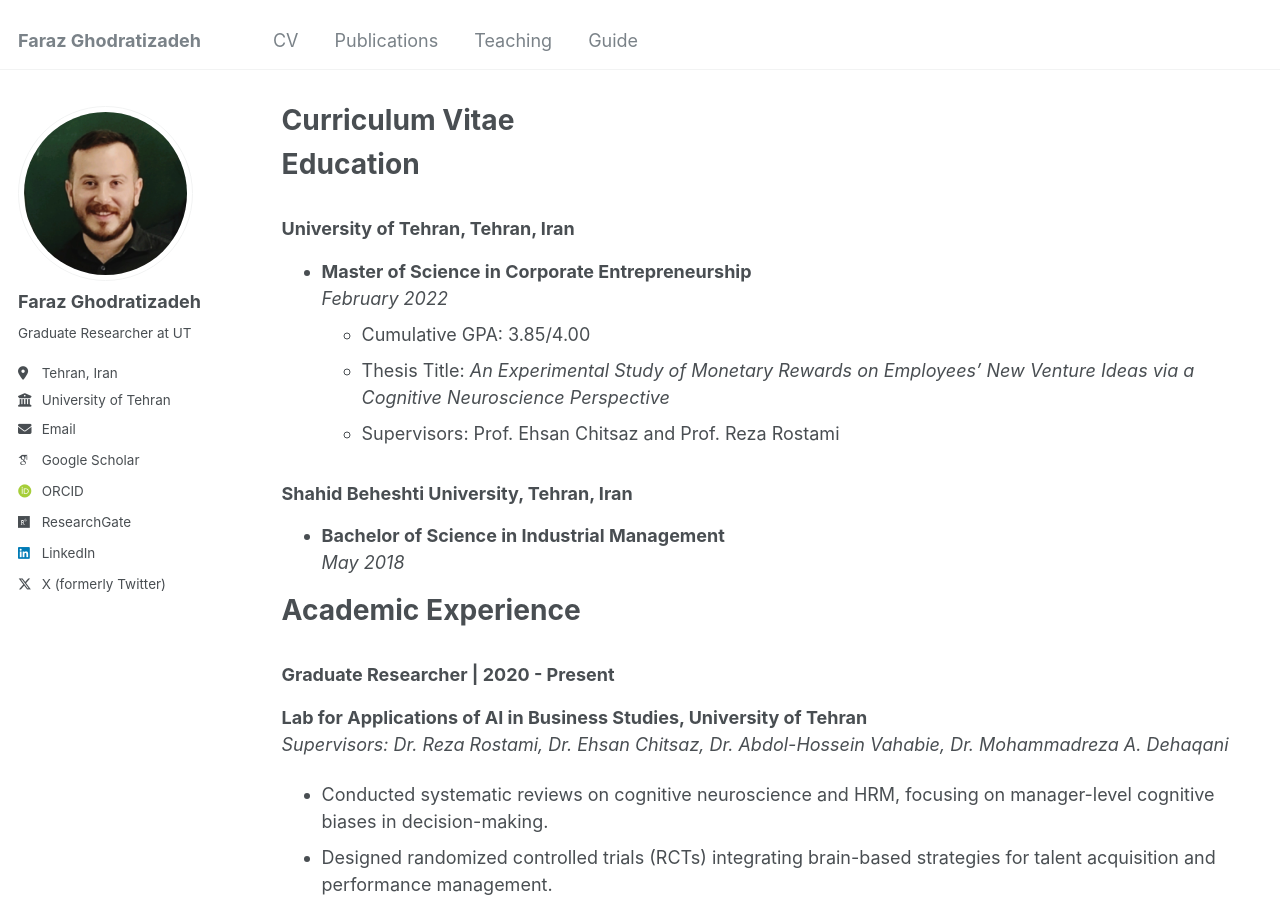
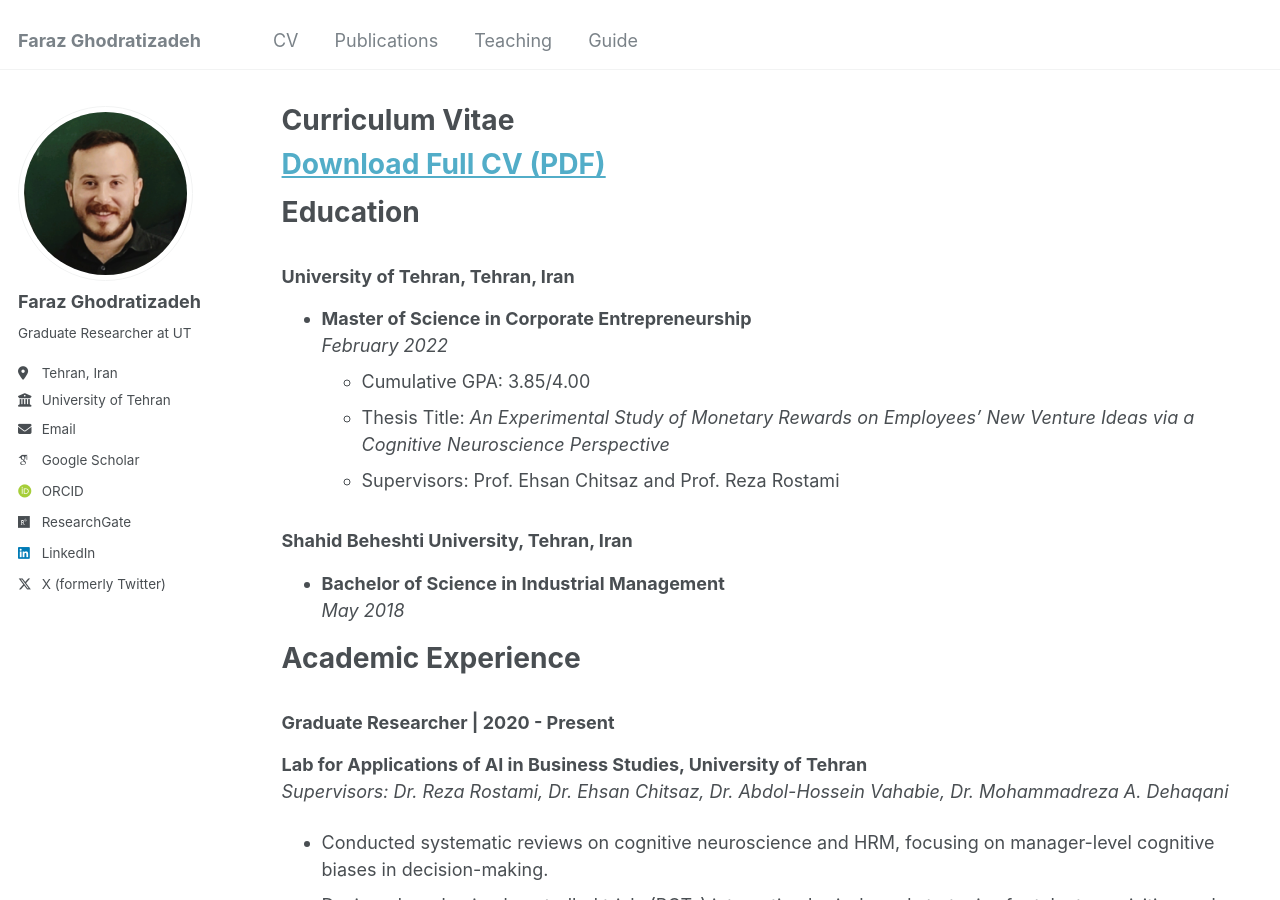
Before and after one commit to farazghz/farazghz.github.io, a Jekyll site: the page built from _pages/cv.md, in a window 1280 px wide and 900 px high. Built offline with Jekyll 4.4.1, drawn with Linux system fonts in a browser that asks for light colours; some web fonts are replaced.

Commit message:
Update cv.md

```diff
--- a/_pages/cv.md
+++ b/_pages/cv.md
@@ -5,8 +5,8 @@ permalink: /cv/
 author_profile: true
 redirect_from:
   - /resume
-### [Download Full CV (PDF)](https://github.com/yourusername/yourrepository/raw/main/your-cv.pdf)
 ---
+# [Download Full CV (PDF)](https://github.com/yourusername/yourrepository/raw/main/your-cv.pdf)
 
 # Education
 
```
